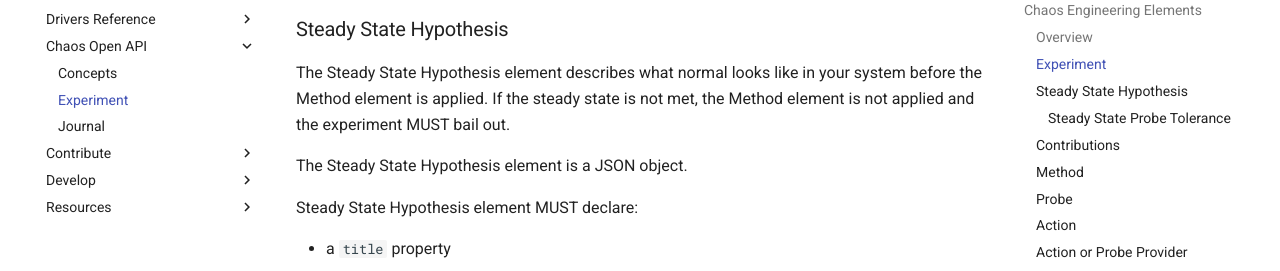
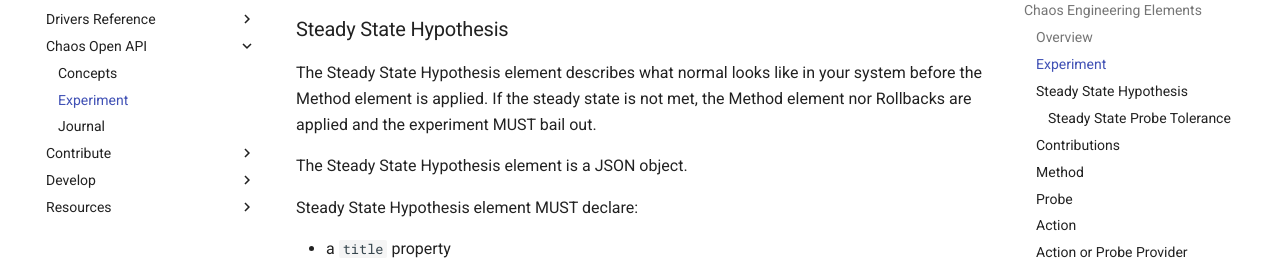
Before and after one commit to chaostoolkit/chaostoolkit-documentation, an MkDocs documentation site: the page built from sources/reference/api/experiment.md, in a window 1280 px wide and 900 px high, scrolled down 2371 px. Shown: the part 197-468 px from the top of the window. Built offline with MkDocs 1.6.1 and Material for MkDocs 9.7.7, drawn with Linux system fonts in a browser that asks for light colours; comment, search, counter and statistics services are not loaded.

Commit message:
Document that rollbacks are not applied when the initial SSH fails
Default behaviour was changed to address issue
[#168](https://github.com/chaostoolkit/chaostoolkit/issues/168)

Signed-off-by: Otto Jongerius <otto@jongerius.solutions>

```diff
--- a/sources/reference/api/experiment.md
+++ b/sources/reference/api/experiment.md
@@ -133,7 +133,7 @@ experiment's execution.
 
 The Steady State Hypothesis element describes what normal looks like in your
 system before the Method element is applied. If the steady state is not met,
-the Method element is not applied and the experiment MUST bail out.
+the Method element nor Rollbacks are applied and the experiment MUST bail out.
 
 The Steady State Hypothesis element is a JSON object.
 
```
